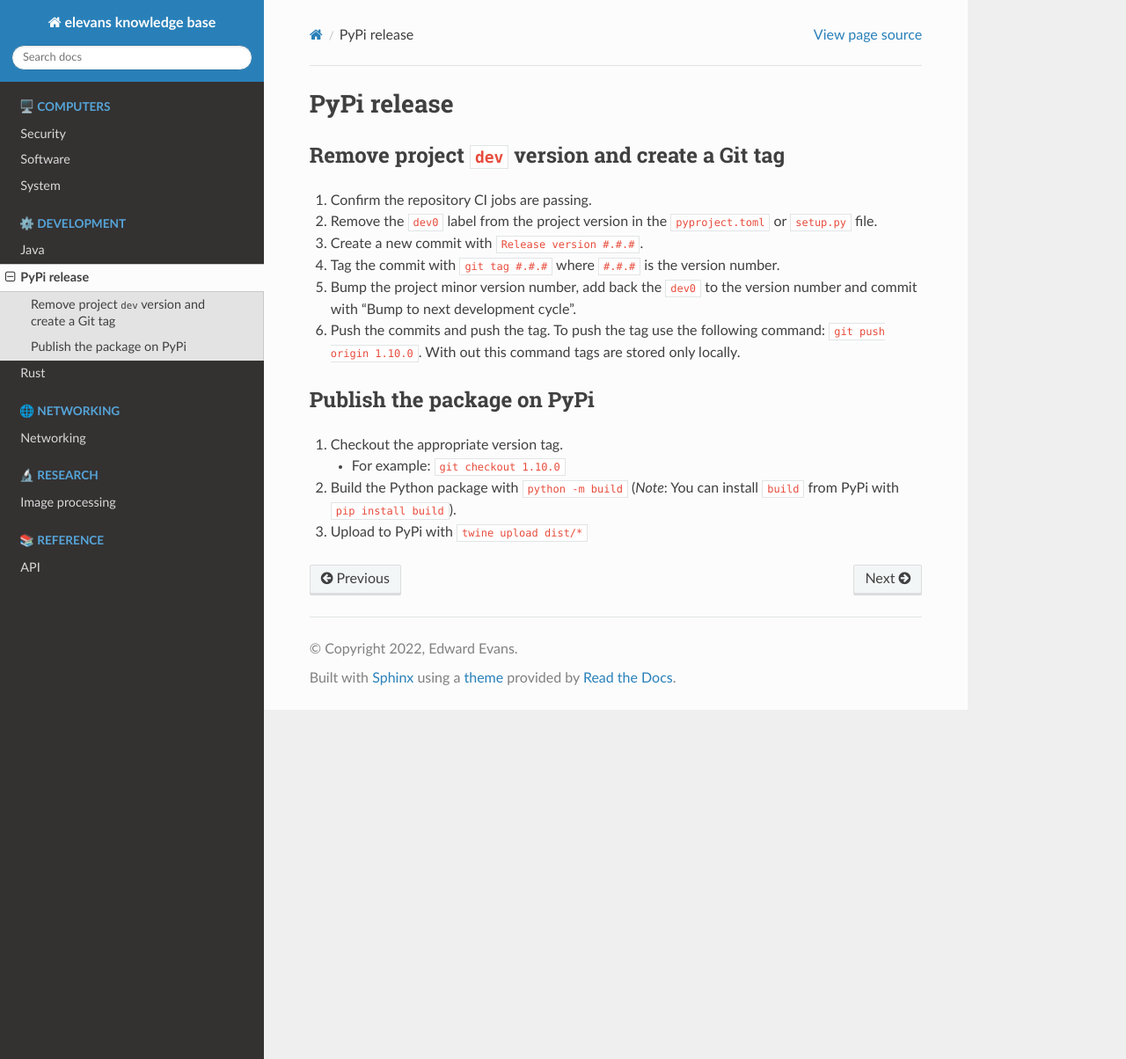
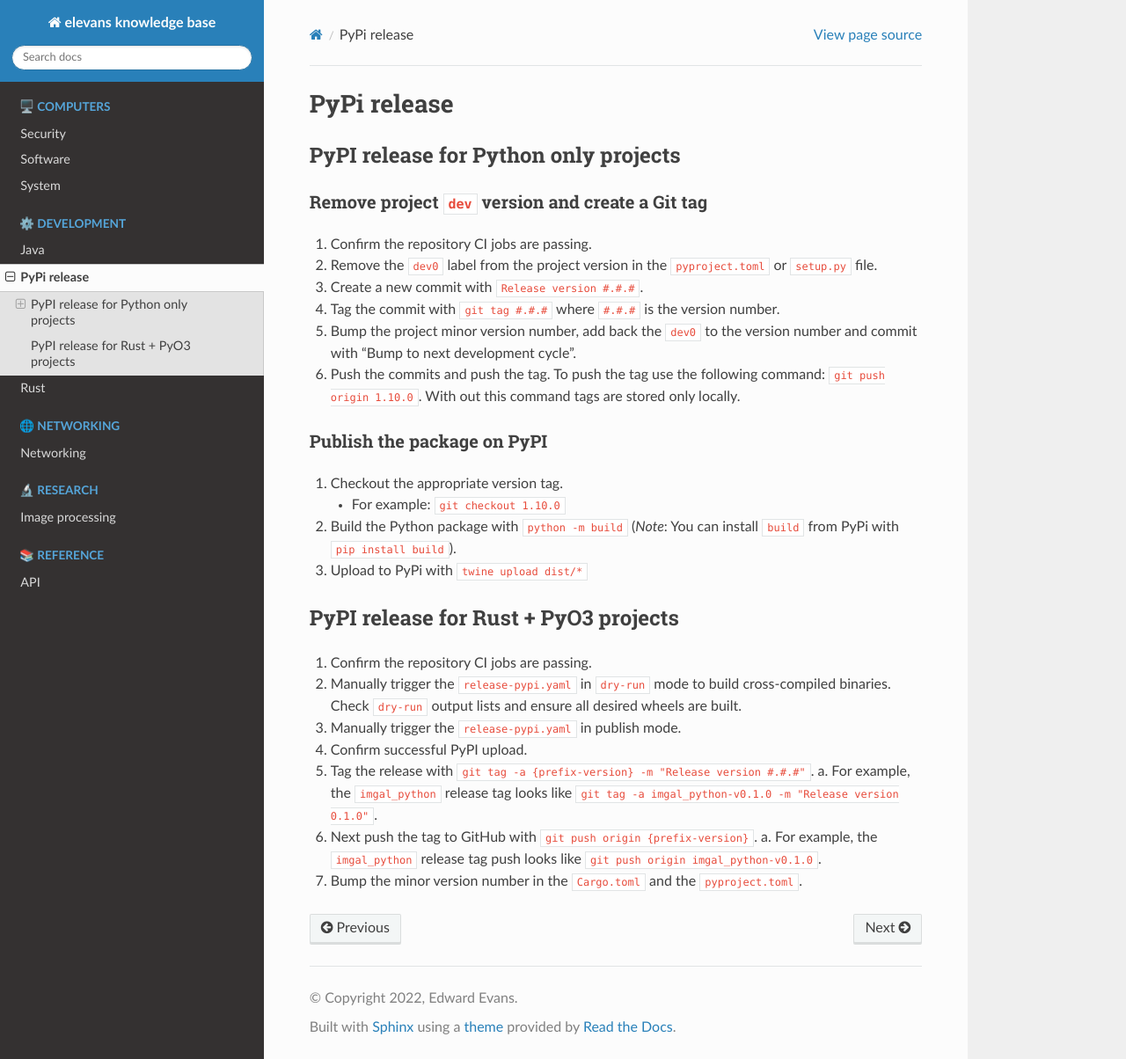
Before and after one commit to elevans/elevans-kb, a Sphinx documentation site: the page built from docs/development/pypi_release.md, in a window 1280 px wide and 1204 px high. Shown: the whole window at 88% size. Built offline with Sphinx 7.4.7 and the Read the Docs theme 3.1.0, drawn with Linux system fonts in a browser that asks for light colours.

Commit message:
Add pyo3 pypi release instructions

```diff
--- a/docs/development/pypi_release.md
+++ b/docs/development/pypi_release.md
@@ -1,7 +1,9 @@
 PyPi release
 ===
 
-## Remove project `dev` version and create a Git tag
+## PyPI release for Python only projects
+
+### Remove project `dev` version and create a Git tag
 
 1. Confirm the repository CI jobs are passing.
 2. Remove the `dev0` label from the project version in the `pyproject.toml` or `setup.py` file.
@@ -10,9 +12,21 @@ PyPi release
 5. Bump the project minor version number, add back the `dev0` to the version number and commit with "Bump to next development cycle".
 6. Push the commits and push the tag. To push the tag use the following command: `git push origin 1.10.0`. With out this command tags are stored only locally.
 
-## Publish the package on PyPi
+### Publish the package on PyPI
 
 1. Checkout the appropriate version tag.
     - For example: `git checkout 1.10.0`
 2. Build the Python package with `python -m build` (_Note_: You can install `build` from PyPi with `pip install build`).
 3. Upload to PyPi with `twine upload dist/*`
+
+## PyPI release for Rust + PyO3 projects
+
+1. Confirm the repository CI jobs are passing.
+2. Manually trigger the `release-pypi.yaml` in `dry-run` mode to build cross-compiled binaries. Check `dry-run` output lists and ensure all desired wheels are built.
+3. Manually trigger the `release-pypi.yaml` in publish mode.
+4. Confirm successful PyPI upload.
+5. Tag the release with `git tag -a {prefix-version} -m "Release version #.#.#"`.
+    a. For example, the `imgal_python` release tag looks like `git tag -a imgal_python-v0.1.0 -m "Release version 0.1.0"`.
+6. Next push the tag to GitHub with `git push origin {prefix-version}`.
+    a. For example, the `imgal_python` release tag push looks like `git push origin imgal_python-v0.1.0`.
+7. Bump the minor version number in the `Cargo.toml` and the `pyproject.toml`.
```
